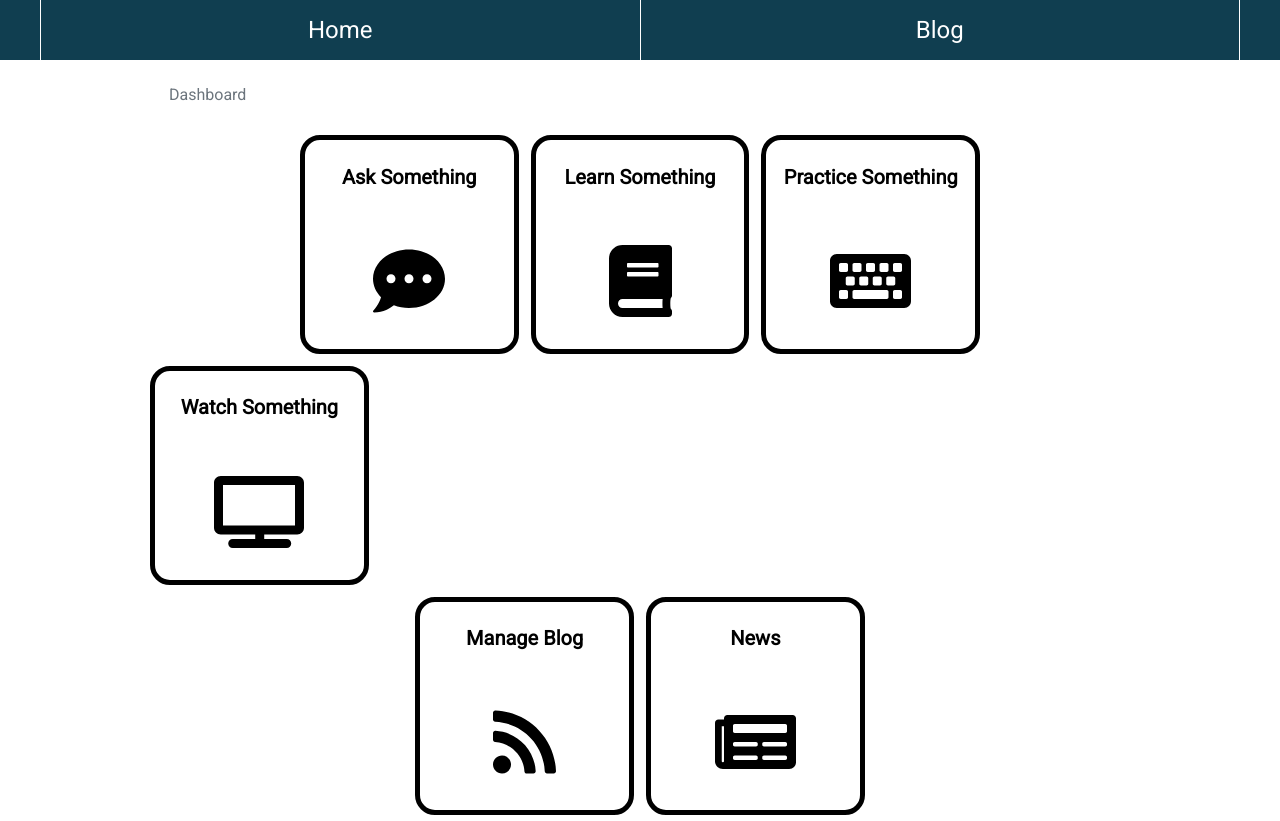
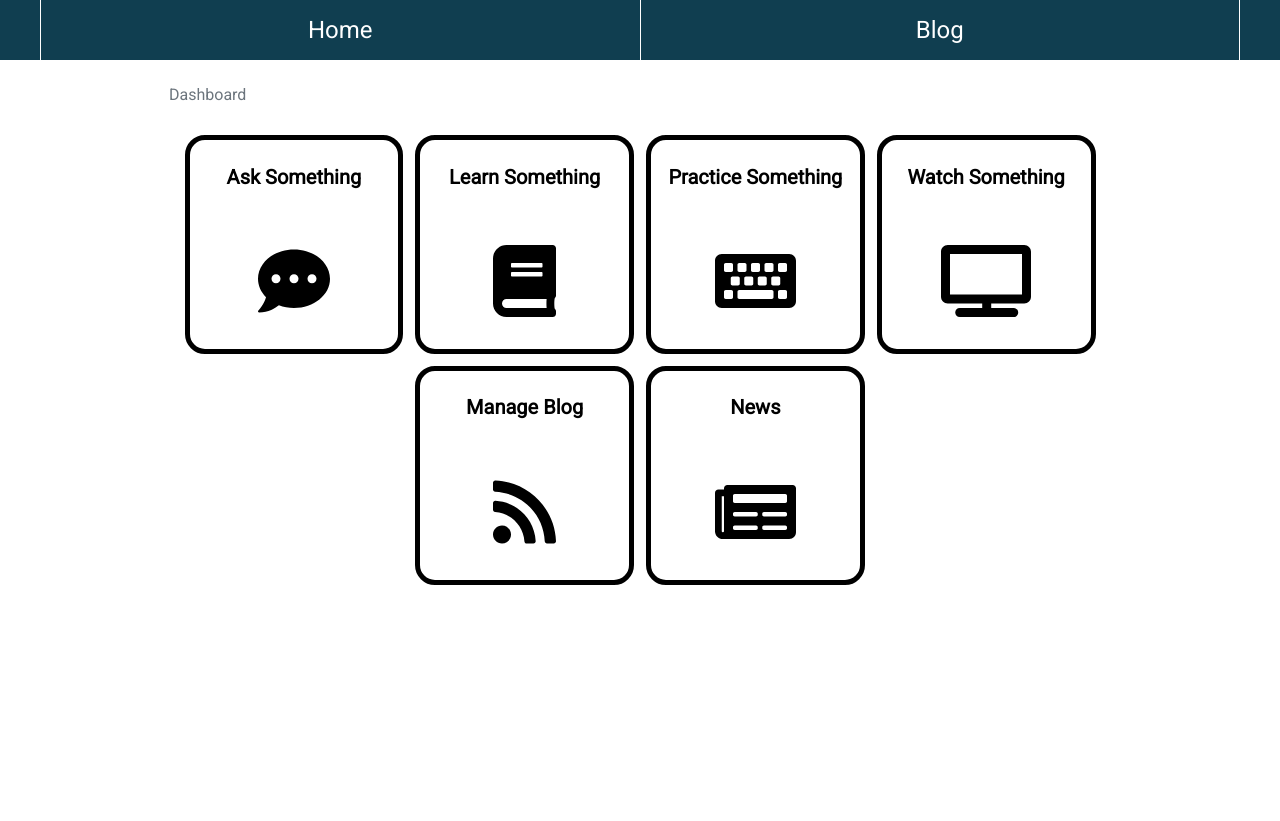
Before and after one commit to JGriffCS/personal-website, a React app: page /admin in a window 1280 px wide. After the commit the page ends 800 px from the top, so only its background shows below. Built offline with nearby package versions, Linux system fonts and the light colour scheme.

Commit message:
Fix links on desktop

```diff
--- a/src/client/app/admin/admin.styles.scss
+++ b/src/client/app/admin/admin.styles.scss
@@ -48,6 +48,10 @@
 
 @media (min-width: $jg-device-width-mobile) {
   .admin-container {
+    .category-options a {
+      width: auto;
+    }
+
     .category {
       // Fits nicely on desktop and scales down well with screen size
       width: calc((#{$jg-max-content-width} - 145px) / 4);
```
